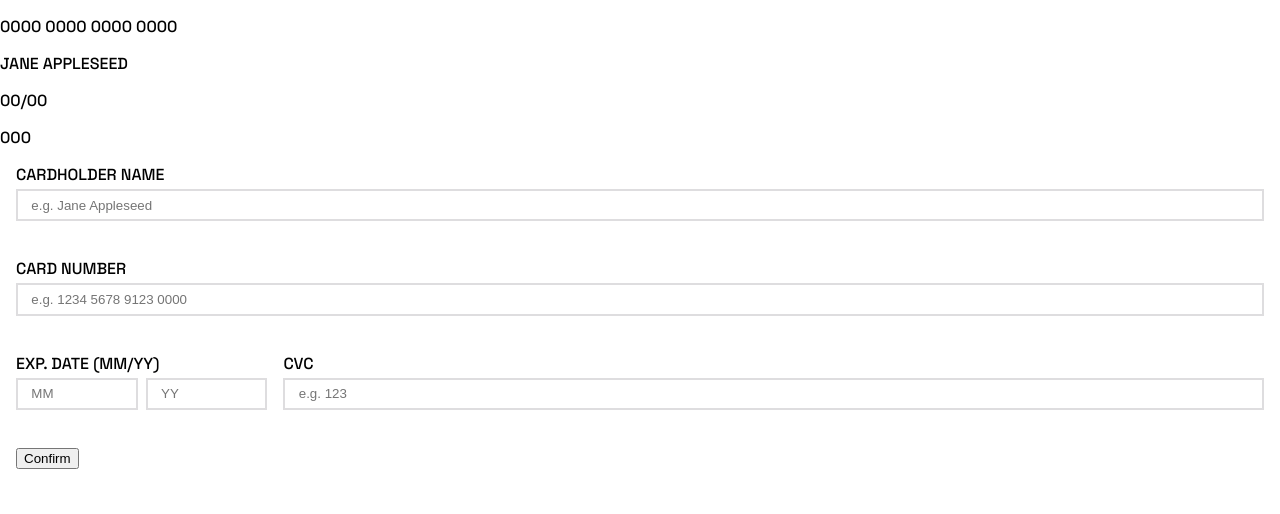
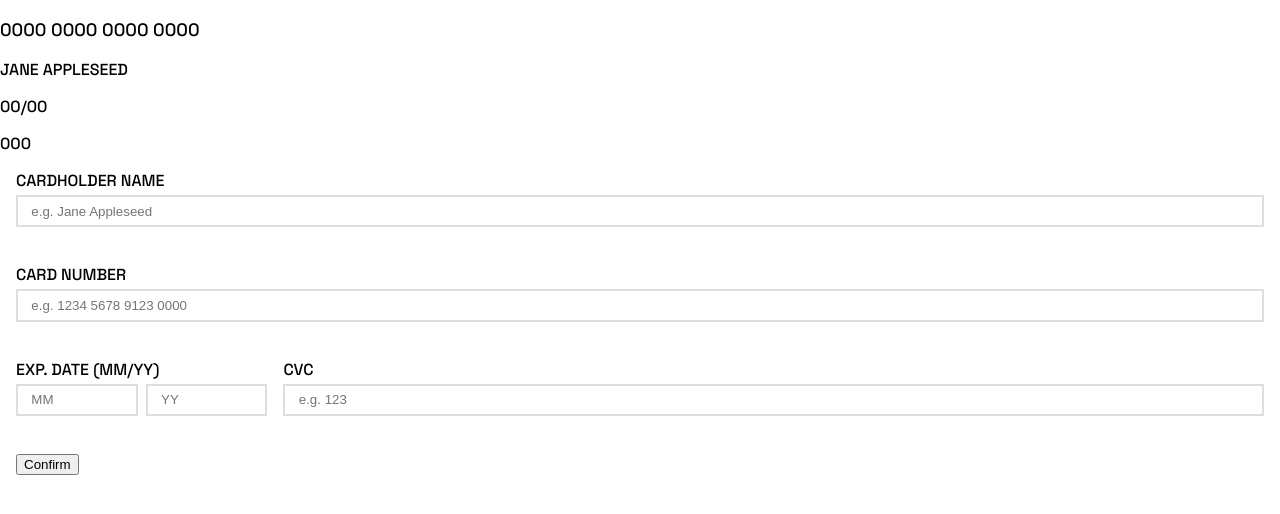
Before and after one commit to wishba/interactive-card-details-form-main, a React (Vite) app: page / in a window 1280 px wide. Shown: the top 514 px of the page. Built offline with nearby package versions, Linux system fonts and the light colour scheme.

Commit message:
card number font size

```diff
--- a/src/index.css
+++ b/src/index.css
@@ -26,6 +26,10 @@ body {
   font-family: 'Space Grotesk', sans-serif;
   margin: 0;
   padding: 0;
+}
+
+.card__number {
+  font-size: 18px;
 }
 
 .form {
```
